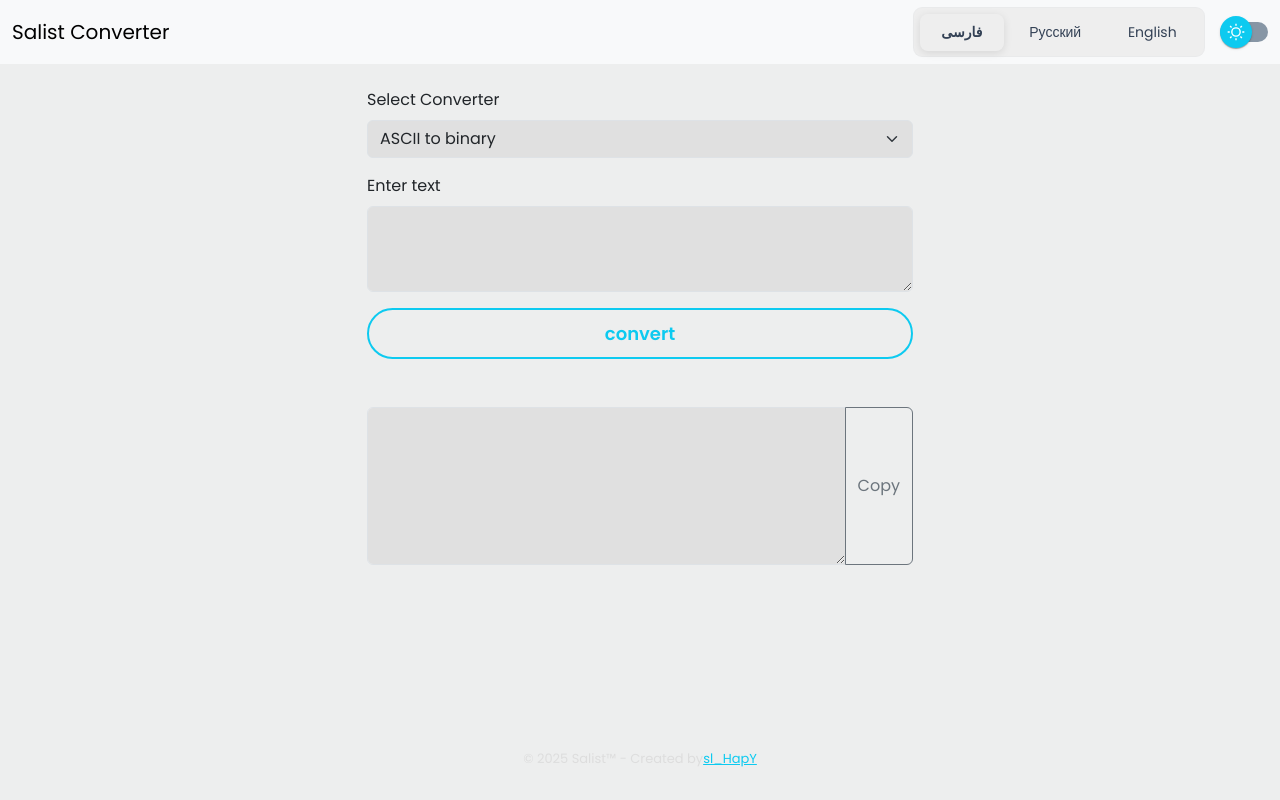
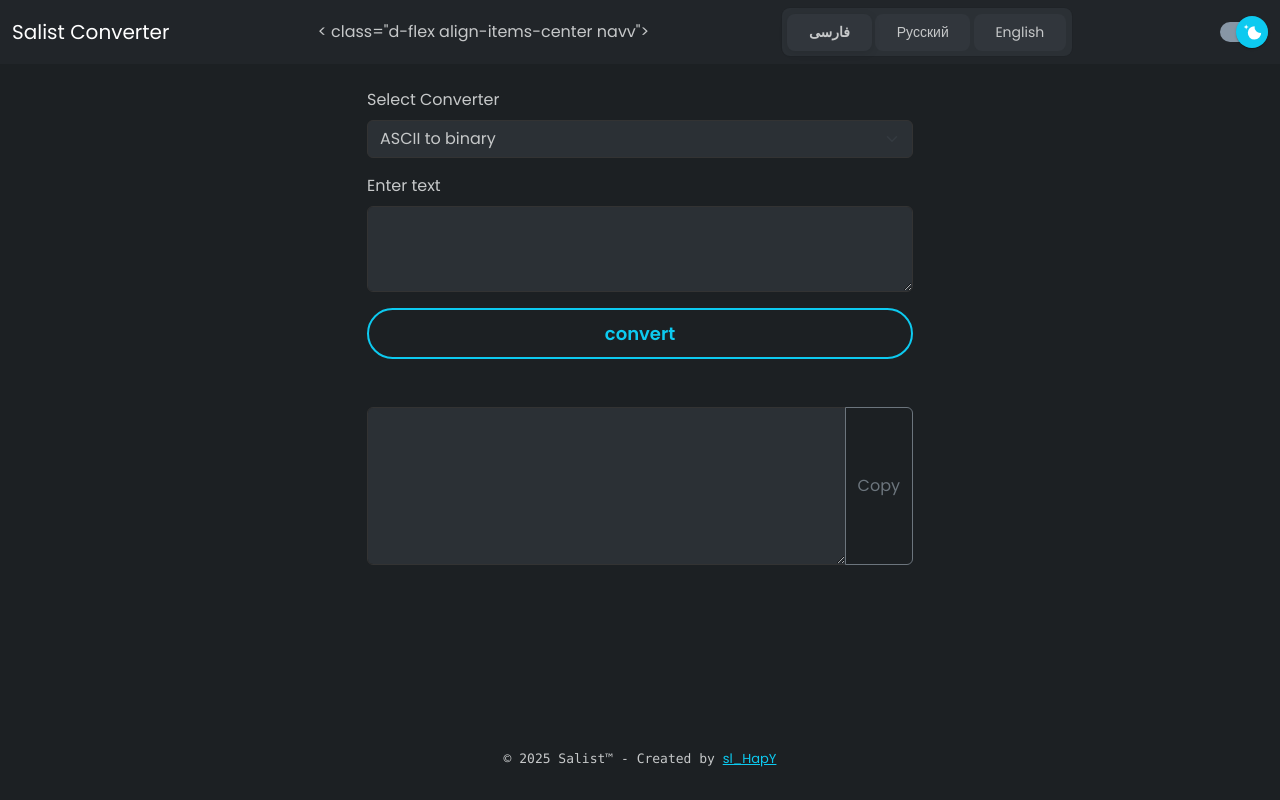
Before and after one commit to sl-HapY/SL-converter, a plain HTML site: page index.html in a window 1280 px wide. Drawn offline with nearby package versions, Linux system fonts and the light colour scheme.

Commit message:
Add files via upload

```diff
--- a/app.js
+++ b/app.js
@@ -38,10 +38,9 @@
             });
         });
 
-
-        document.getElementById('mode-toggle-checkbox').addEventListener('change', function () {
+        function setDarkMode(isDarkMode) {
             const navbar = document.getElementById('navbar');
-            if (this.checked) {
+            if (isDarkMode) {
                 document.body.classList.add('dark-mode');
                 navbar.classList.remove('navbar-light', 'bg-light');
                 navbar.classList.add('navbar-dark', 'bg-dark');
@@ -50,8 +49,14 @@
                 navbar.classList.remove('navbar-dark', 'bg-dark');
                 navbar.classList.add('navbar-light', 'bg-light');
             }
+        }
+
+        const modeToggleCheckbox = document.getElementById('mode-toggle-checkbox');
+        setDarkMode(modeToggleCheckbox.checked);
+
+        modeToggleCheckbox.addEventListener('change', function () {
+            setDarkMode(this.checked);
         });
-
 
         function asciiToBinary(text) {
             return text.split('')
--- a/index.html
+++ b/index.html
@@ -14,7 +14,7 @@
     <nav class="navbar navbar-expand-lg navbar-light bg-light" id="navbar">
         <div class="container-fluid">
             <a class="navbar-brand" href="#">Salist Converter</a>
-            <div class="d-flex align-items-center navv">
+            < class="d-flex align-items-center navv">
                 <div class="radio-inputs me-3">
                     <label class="radio">
                         <input type="radio" name="language" value="fa" checked />
@@ -29,9 +29,8 @@
                         <span class="name">English</span>
                     </label>
                 </div>
-
                 <label class="ui-switch mb-0">
-                    <input type="checkbox" id="mode-toggle-checkbox">
+                    <input type="checkbox" id="mode-toggle-checkbox" checked>
                     <div class="slider">
                         <div class="circle"></div>
                     </div>
@@ -103,7 +102,7 @@
             </div>
         </div>
     </div>
-    <p class="foot"> © 2025 Salist™ - Created by <a href="https://github.com/sl-HapY" style="color: #0dcaf0;">sl_HapY</a></p>
+    <pre class="foot">© 2025 Salist™ - Created by <a href="https://github.com/sl-HapY" style="color: #0dcaf0;">sl_HapY</a></pre>
     <script src="app.js"></script>
     <script src="https://cdn.jsdelivr.net/npm/bootstrap@5.3.0/dist/js/bootstrap.bundle.min.js"></script>
 
```
